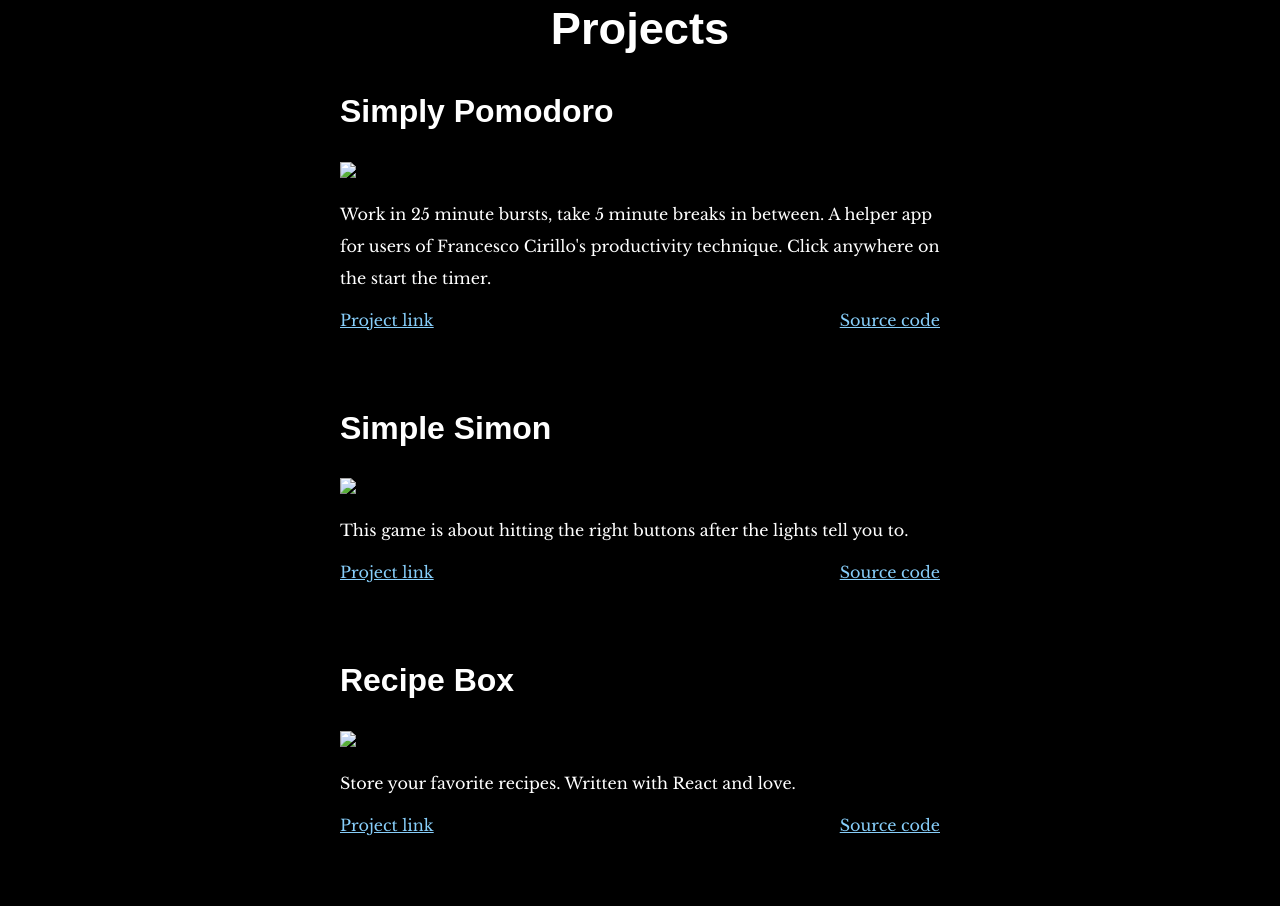
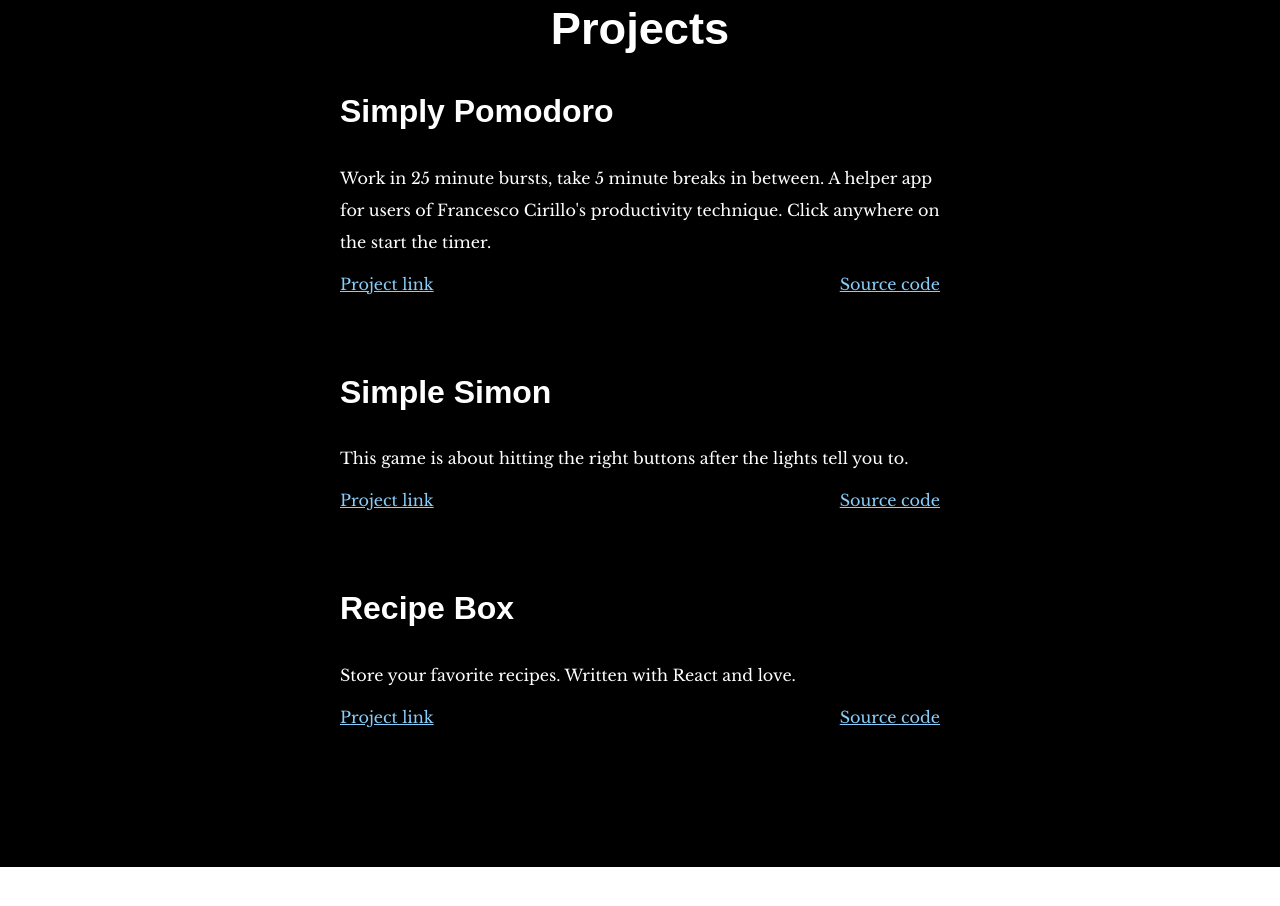
Before and after one commit to jfcisco/jfcisco.github.io, a website: page index.html in a window 1280 px wide. Shown: the part 989-1895 px from the top of the page. Drawn offline with nearby package versions, Linux system fonts and the light colour scheme.

Commit message:
Remove thumbnails for now

```diff
--- a/index.html
+++ b/index.html
@@ -27,7 +27,7 @@
 		<h2>Projects</h2>
 		<div class="project-tile">
 			<h3 class="project-title">Simply Pomodoro</h3>
-			<img class="project-thumbnail" src="#">
+			<!-- <img class="project-thumbnail" src="#"> -->
 
 			<p class="project-description">
 				Work in 25 minute bursts, take 5 minute breaks in between. A helper app for users of Francesco Cirillo's productivity technique. Click anywhere on the start the timer.
@@ -40,7 +40,7 @@
 
 		<div class="project-tile">
 				<h3 class="project-title">Simple Simon</h3>
-				<img class="project-thumbnail" src="#">
+				<!-- <img class="project-thumbnail" src="#"> -->
 
 				<p class="project-description">
 						This game is about hitting the right buttons after the lights tell you to.
@@ -53,7 +53,7 @@
 
 		<div class="project-tile">
 			<h3 class="project-title">Recipe Box</h3>
-			<img class="project-thumbnail" src="#">
+			<!-- <img class="project-thumbnail" src="#"> -->
 
 			<p class="project-description">
 				Store your favorite recipes. Written with React and love.
```
